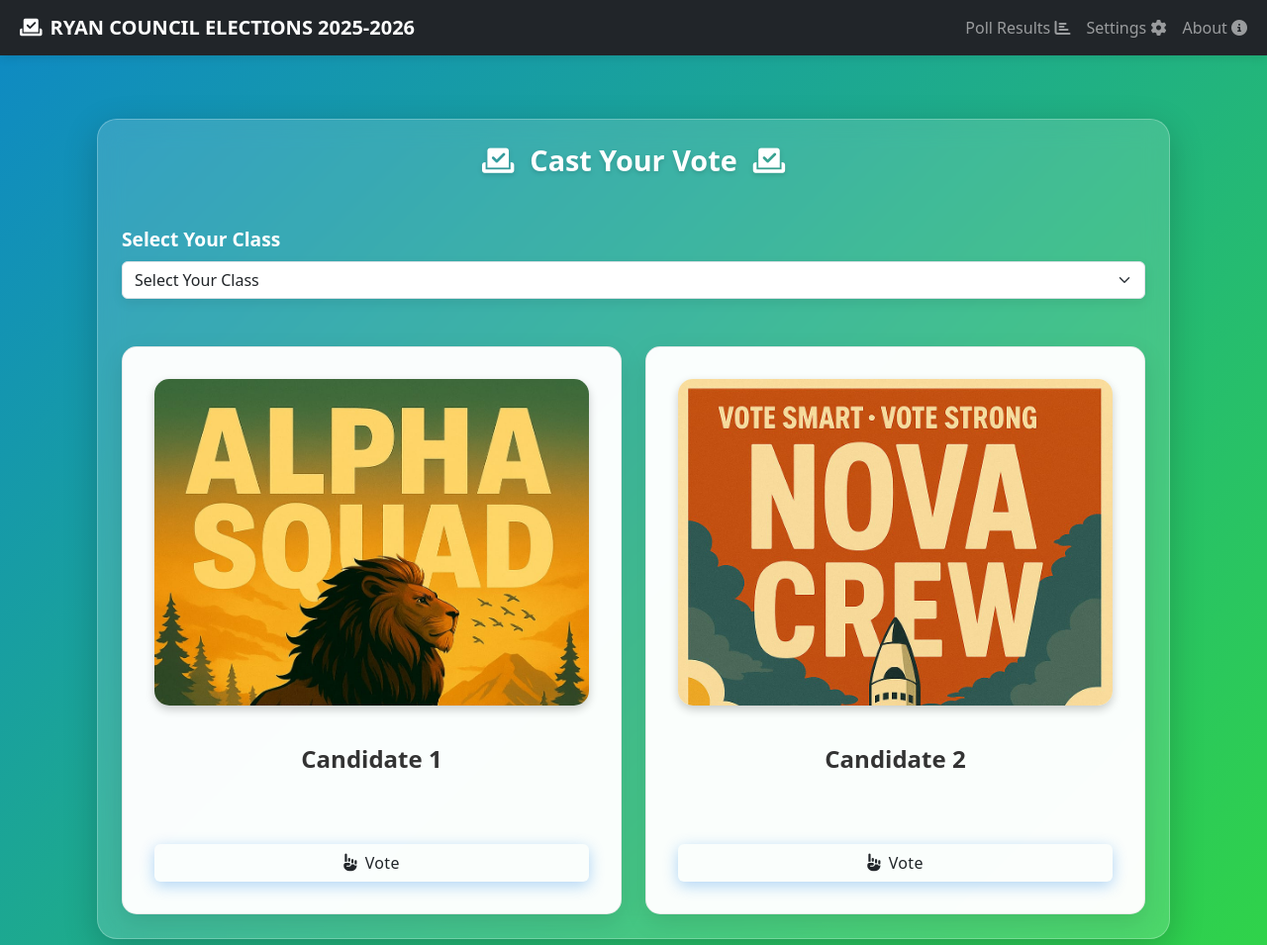
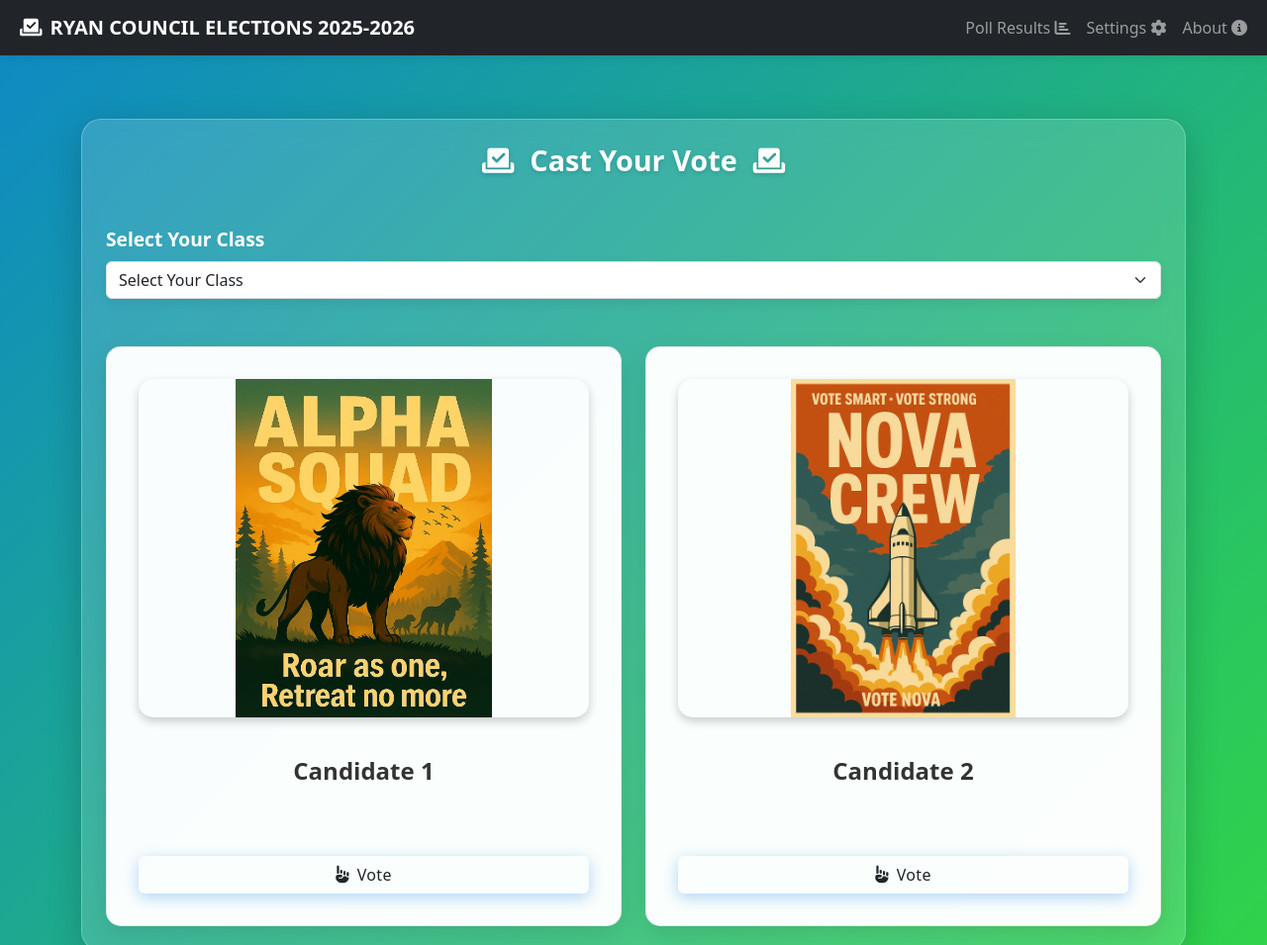
Before and after one commit to StaticGamerYT-India/Ryan-Voting, a website: page index.html in a window 1280 px wide. Shown: the top 955 px of the page at 99% size. Drawn offline with nearby package versions, Linux system fonts and the light colour scheme.

Commit message:
Update s1.css

```diff
--- a/css/s1.css
+++ b/css/s1.css
@@ -121,17 +121,18 @@ body {
   border-radius: 10px; /* Keep the rounded corners */
   overflow: hidden;
   box-shadow: 0 4px 8px rgba(0, 0, 0, 0.15); /* Optional shadow */
-  width: 100%; /* Use full width of the container */
-  max-width: 300px; /* Adjust max width to fit portrait images better */
+  width: 100%; /* Full width of the container */
+  max-width: 300px; /* Control the max width */
   margin: 0 auto 1rem auto; /* Center the image */
 }
+
 .candidate-image {
-  width: 100%;
-  height: auto; /* Maintain aspect ratio */
+  width: auto; /* Let the width adjust automatically */
+  height: auto; /* Let the height adjust automatically */
+  max-height: 100%; /* Limit the height to fit in the container */
   object-fit: contain; /* Ensure the entire image is visible without cropping */
-  object-position: center; /* Center the image in the container */
+  object-position: center; /* Center the image within the container */
 }
-
 .candidate-card:hover .candidate-image {
   transform: scale(1.07); /* Slightly increased scale */
 }
```
